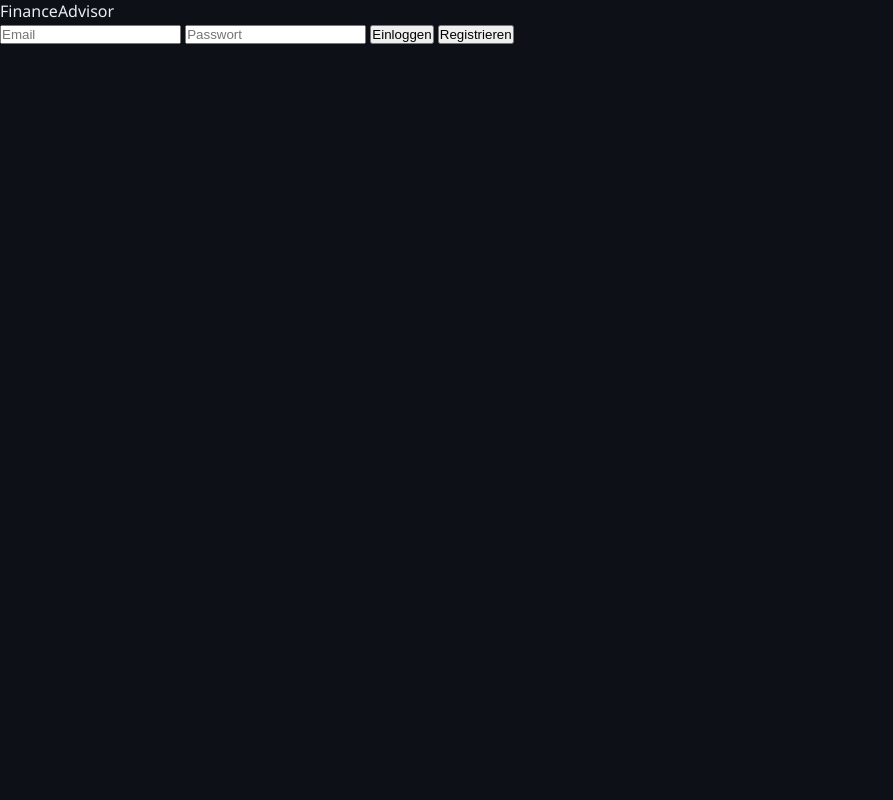
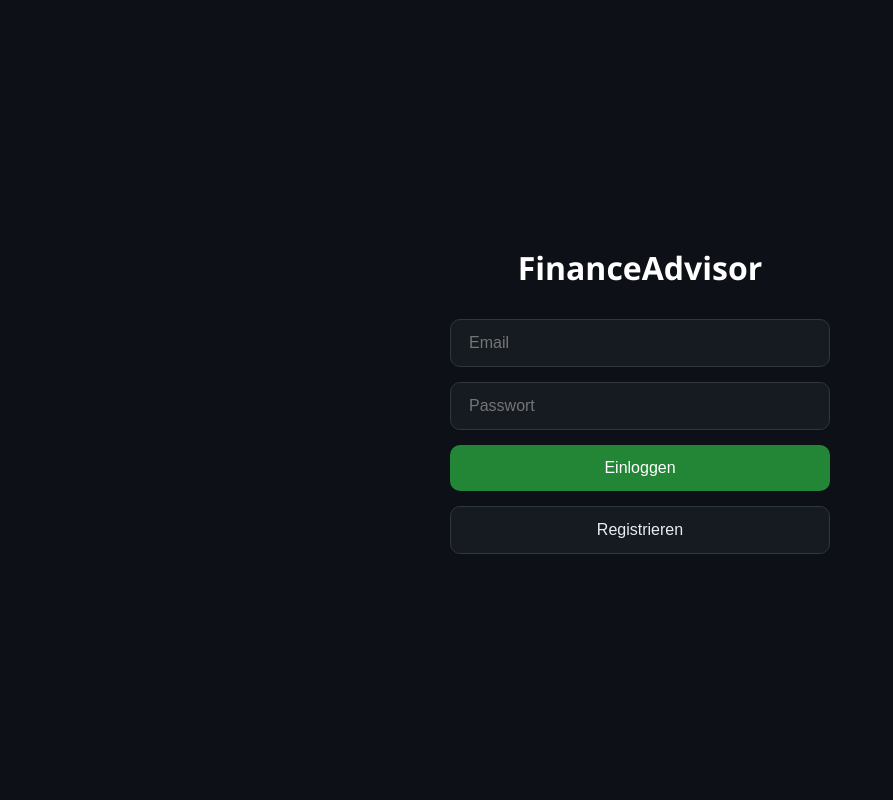
Before and after one commit to vincentkoenig/FinanceAdvisor, a Flask app: page / in a window 1280 px wide. Shown: the whole page, without its empty margins (0-893 px from the left). Run offline with Flask 3, Linux system fonts and the light colour scheme.

Commit message:
Simplify index.html to login page only

```diff
--- a/templates/index.html
+++ b/templates/index.html
@@ -8,22 +8,14 @@
 </head>
 <body>
 
-    <!-- Navbar -->
-    <nav class="navbar">
-        <span class="navbar-brand">FinanceAdvisor</span>
-
-        <!-- Login/Registrierung direkt in der Navbar -->
-        <div class="navbar-login">
+    <div class="login-container">
+        <h1>FinanceAdvisor</h1>
+        <div class="login-card">
             <input type="email" id="email" placeholder="Email">
             <input type="password" id="password" placeholder="Passwort">
-            <button onclick="login()">Einloggen</button>
-            <button onclick="register()">Registrieren</button>
+            <button class="btn-primary" onclick="login()">Einloggen</button>
+            <button class="btn-secondary" onclick="register()">Registrieren</button>
         </div>
-    </nav>
-
-    <!-- Dashboard (versteckt bis Login) -->
-    <div id="dashboard-section" style="display:none;">
-        <h2>Dashboard</h2>
     </div>
 
     <script src="/static/js/main.js"></script>
```
